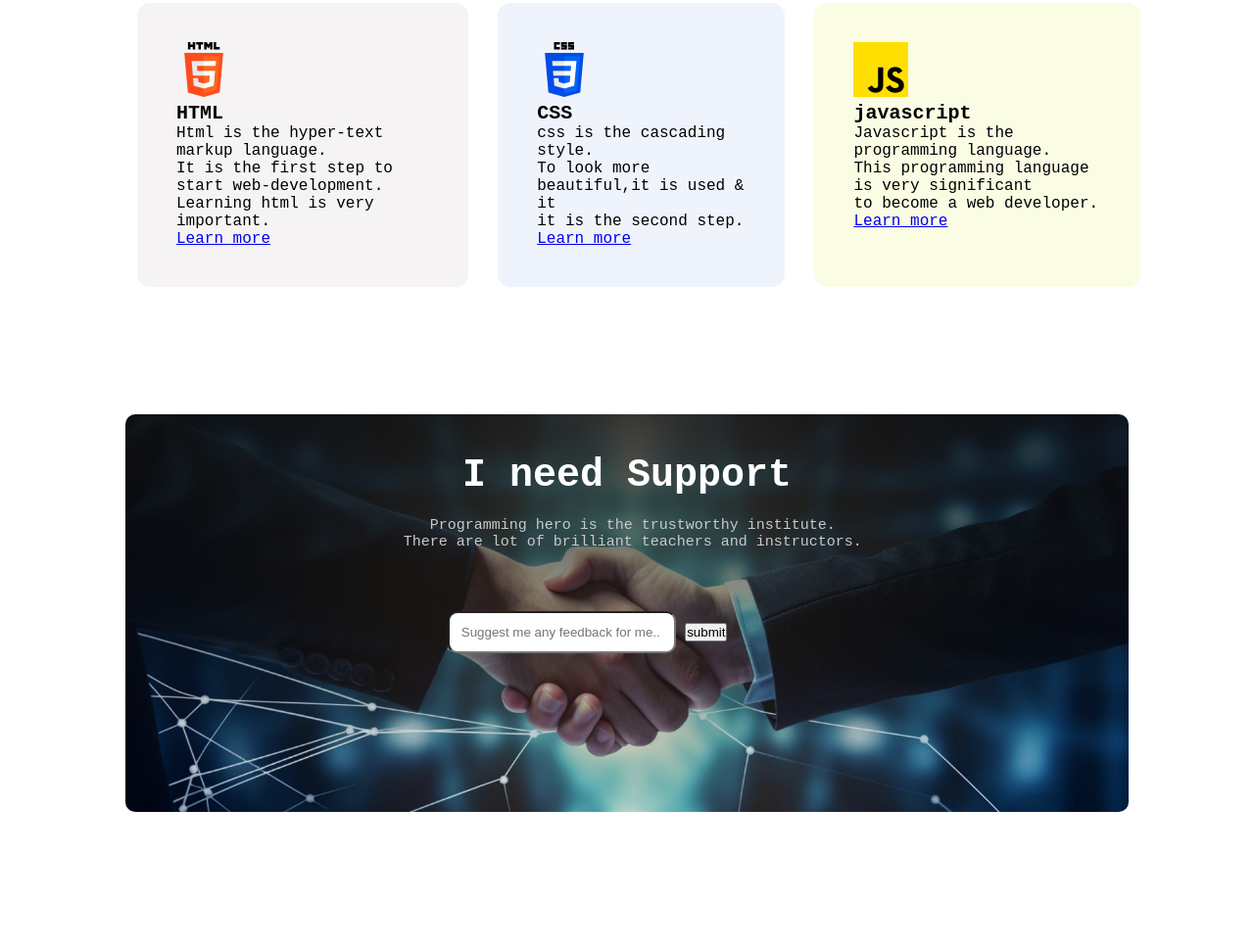
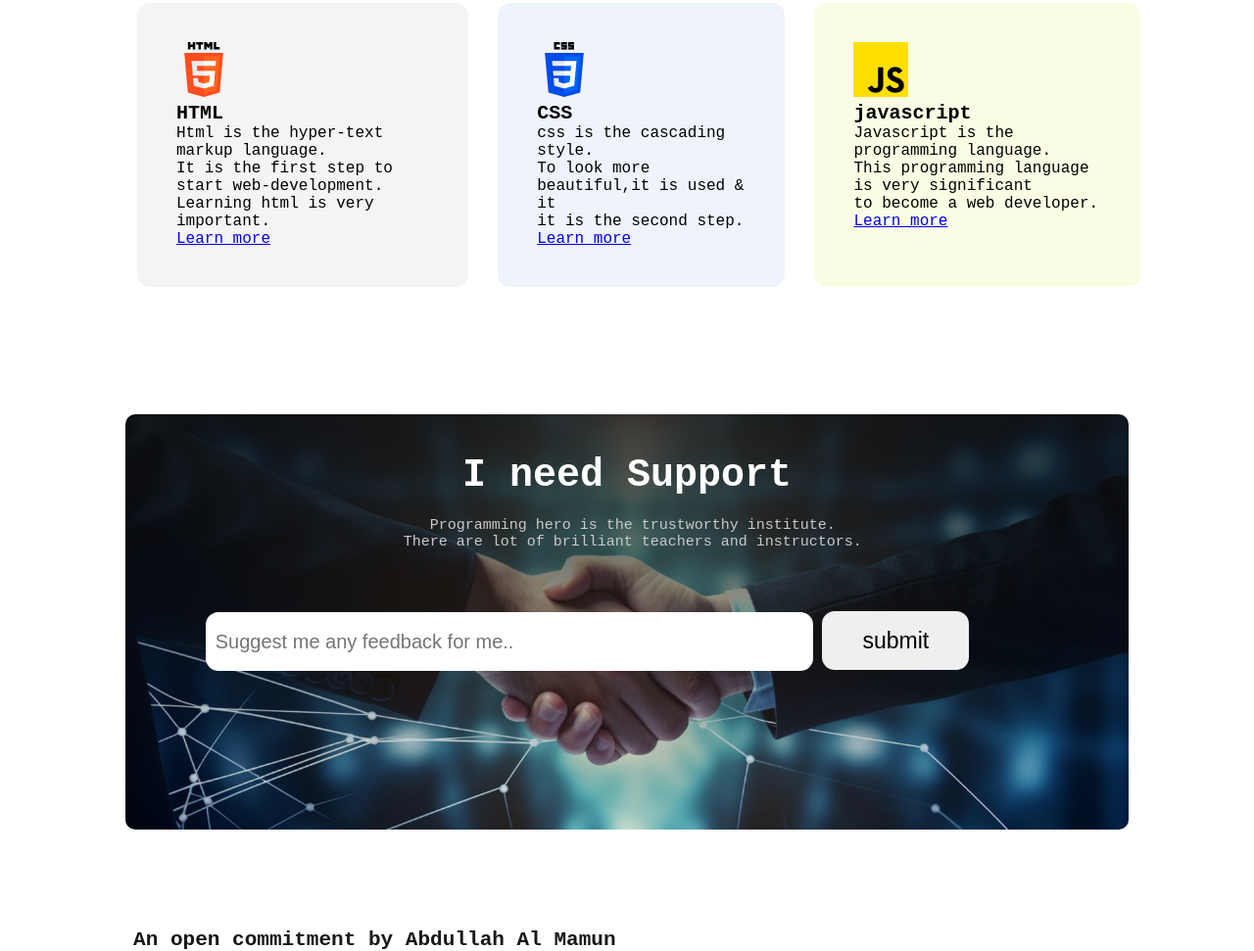
Before and after one commit to Abdullahmamun322/web-developer-portfolio, a plain HTML site: page index.html in a window 1280 px wide. Shown: the part 3107-4078 px from the top of the page at 98% size. Before the commit the page ends 4036 px from the top, so only its background shows below. Drawn offline with Linux system fonts and the light colour scheme; a web font is replaced by a local one.

Commit message:
added last footer

```diff
--- a/index.html
+++ b/index.html
@@ -158,28 +158,24 @@
 
                     <form>
                         <div class="form-box">
-                            <input type="text" class="search-field-business" placeholder="Suggest me any feedback for me..">
+                            <input type="text" class="search-field business" placeholder="Suggest me any feedback for me..">
                               <button class="search-btn" type="button">submit</button>
                         </div>
 
                    </form>
 
-
-
-
-
-
-
-
             </div>
-
-
-
 
         </section>
 
 
+        <section class="commits">
+            <h3>An open commitment by Abdullah Al Mamun</h3>
+        </section>
+
     </footer>
+
+
 
 </body>
 </html>
--- a/styles/portfolio.css
+++ b/styles/portfolio.css
@@ -248,10 +248,33 @@ text-align: center;
 
 }
 
-.cta1 input{
-  padding: 12px;
-  /* margin: 20px; */
-  width: 25%;
-  border-radius: 10px;
-  justify-content: space-between;
+.search-field{
+  height: 40px;
+  padding: 10px;
+  border: none;
+  border-radius: 13px;
+  outline: none;
+  font-size: 20px;
+
 }
+
+.business{
+  width: 600px;
+}
+
+.search-btn{
+  height: 60px;
+  width: 150px;
+  border: none;
+  border-radius:13px ;
+  font-size: 23px;
+}
+
+   .commits{
+  font-size: 18px ;
+  font-weight: 800 ;
+  color: #181818 ;
+  margin: 10px 35px 0 136px;
+  text-align: justify;
+  background-image: rgb(121, 61, 61);
+}
```
